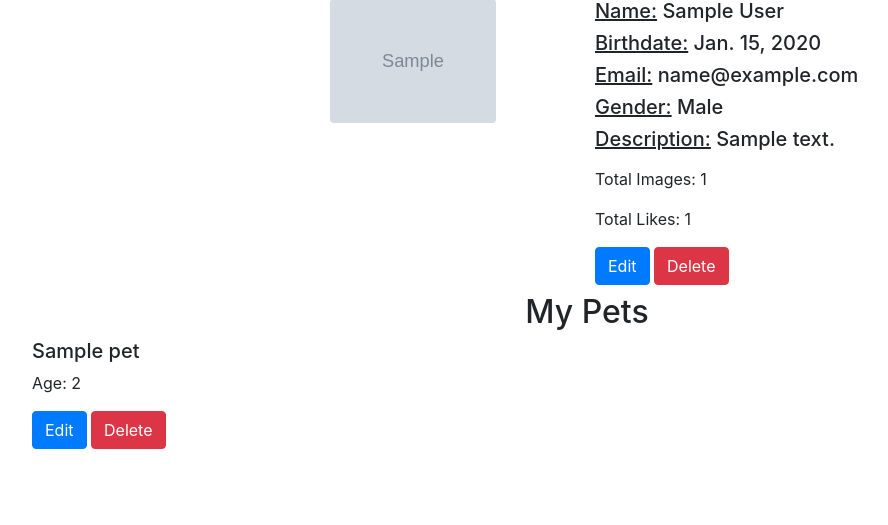
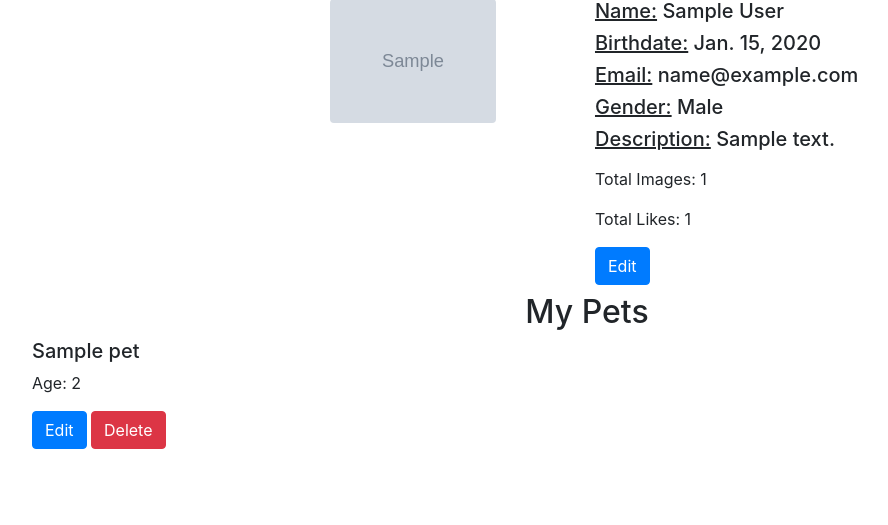
Before and after one commit to georg-nikola/petstagram, a Django app: page /accounts/1/ in a window 1280 px wide. Shown: the part 91-616 px from the top of the page, without its empty margins (53-941 px from the left). Run offline with Django 4.2, Linux system fonts and the light colour scheme; a user stored in the database is signed in; tables that the repository leaves empty hold one stand-in row (values such as "Sample post"); grey boxes marked "Sample" are stand-in pictures; some libraries are stand-ins or nearby versions.

Commit message:
Remove delete button from profile_details.html

```diff
--- a/petstagram/templates/accounts/profile_details.html
+++ b/petstagram/templates/accounts/profile_details.html
@@ -32,7 +32,7 @@
                     <p class="mt-2">Total Likes: {{ total_likes_count }}</p>
                     {% if is_owner %}
                         <a href="{% url 'edit profile' %}" class="btn btn-primary">Edit</a>
-                        <a href="{% url 'delete profile' %}" class="btn btn-danger">Delete</a>
+{#                        <a href="{% url 'delete profile' %}" class="btn btn-danger">Delete</a>#}
                     {% endif %}
                 </div>
             </div>
```
